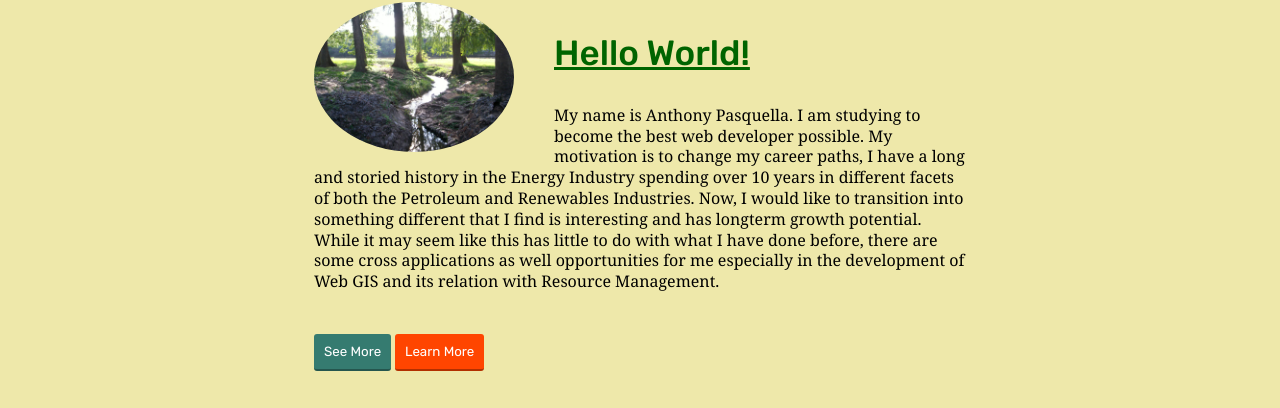
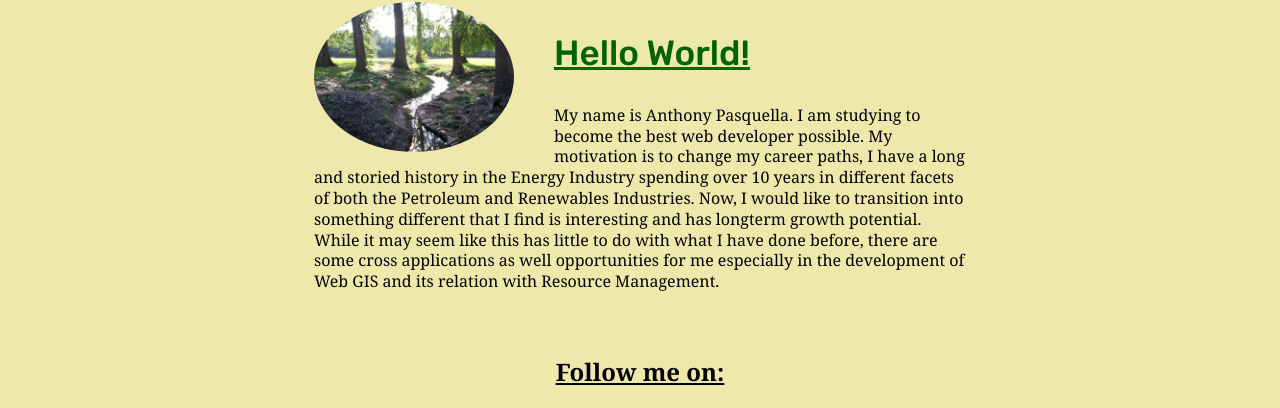
Before and after one commit to AnthonyPasquella/pasquellawebproject1.github.io, a plain HTML site: page index.html in a window 1280 px wide. Shown: the part 130-538 px from the top of the page. Drawn offline with Linux system fonts and the light colour scheme.

Commit message:
removed non functional buttons

```diff
--- a/index.html
+++ b/index.html
@@ -41,9 +41,7 @@
     <h1>Hello World!</h1>
     <p>My name is Anthony Pasquella. I am studying to become the best <span>web </span> developer possible.  My motivation is to change my career paths, I have a long and storied history in the Energy Industry spending over 10 years in different facets of both the Petroleum and Renewables Industries. Now, I would like to transition into something different that I find is interesting and has longterm growth potential.  While it may seem like this has little to do with what I have done before, there are some cross applications as well opportunities for me especially in the development of Web GIS and its relation with Resource Management.</p>
 
-    <br>
-    <button type="button">See More</button>
-    <button class="button__secondary">Learn More</button>
+
 
   </main>
 
```
